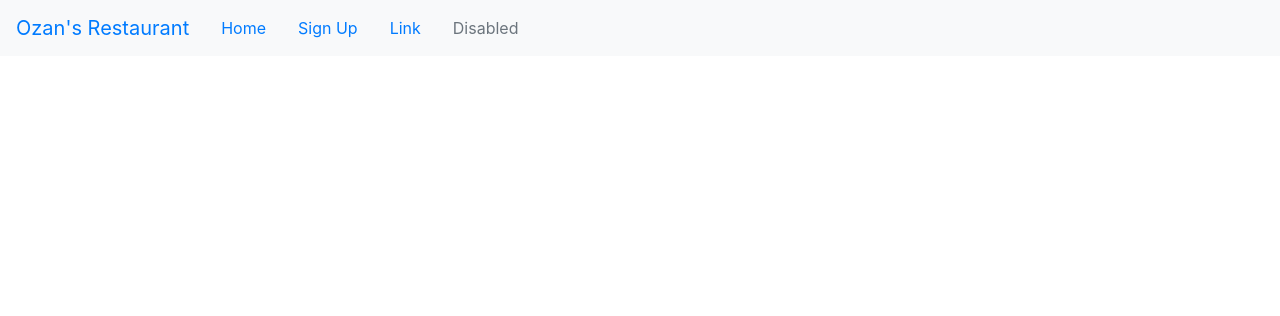
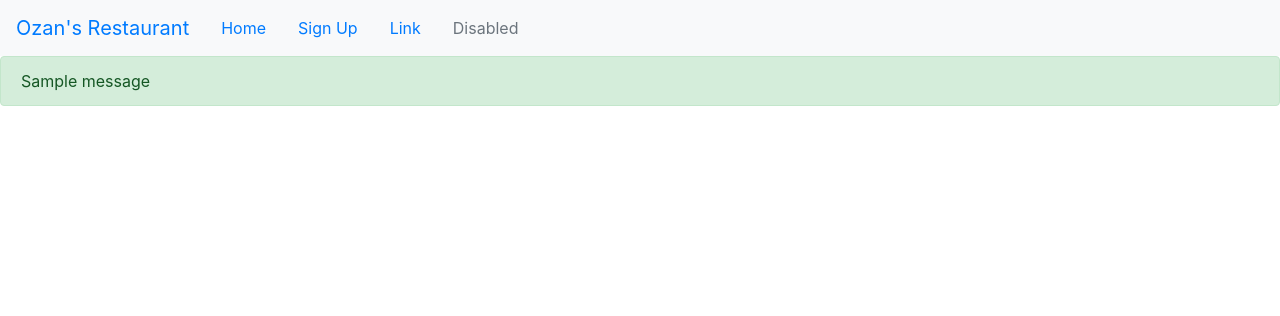
Before and after one commit to Ozan-007/Restaurant_Reservation_App, a Django app: page / in a window 1280 px wide. Shown: the top 316 px of the page. Run offline with Django 4.2, Linux system fonts and the light colour scheme; tables that the repository leaves empty hold one stand-in row (values such as "Sample post"); one stand-in notice (Sample message) is shown; some libraries are stand-ins or nearby versions.

Commit message:
added style to messages

```diff
--- a/reservation/templates/index.html
+++ b/reservation/templates/index.html
@@ -32,6 +32,14 @@
         </div>
       </nav>
       <body>
+        {% if messages %}
+        {% for message in messages %}
+        <div class="alert alert-success" role="alert">
+        {{ message }}
+        </div>
+        {% endfor %}
+{% endif %}
+
 
         {% block content %}
 
@@ -41,5 +49,5 @@
         <script src="https://code.jquery.com/jquery-3.2.1.slim.min.js" integrity="sha384-KJ3o2DKtIkvYIK3UENzmM7KCkRr/rE9/Qpg6aAZGJwFDMVNA/GpGFF93hXpG5KkN" crossorigin="anonymous"></script>
         <script src="https://cdnjs.cloudflare.com/ajax/libs/popper.js/1.12.9/umd/popper.min.js" integrity="sha384-ApNbgh9B+Y1QKtv3Rn7W3mgPxhU9K/ScQsAP7hUibX39j7fakFPskvXusvfa0b4Q" crossorigin="anonymous"></script>
         <script src="https://maxcdn.bootstrapcdn.com/bootstrap/4.0.0/js/bootstrap.min.js" integrity="sha384-JZR6Spejh4U02d8jOt6vLEHfe/JQGiRRSQQxSfFWpi1MquVdAyjUar5+76PVCmYl" crossorigin="anonymous"></script>
-      </body>
+    </body>
     </html>
--- a/reservation/templates/signup.html
+++ b/reservation/templates/signup.html
@@ -3,6 +3,9 @@
 
 {% block content %}
 {% load crispy_forms_tags %}
+
+
+
 <style>
     .container{
         border: red;
--- a/reservation/views.py
+++ b/reservation/views.py
@@ -2,6 +2,7 @@ from django.shortcuts import render, redirect
 from django.template import context
 from .forms import SignUpForm
 from django.contrib import messages
+import time
 # Create your views here.
 def index(request):
     context={}
@@ -14,7 +15,7 @@ def signup(request):
     if register_form.is_valid():
         register_form.save()
         username = register_form.cleaned_data.get('username')
-        messages.success(request, f'Account created for {username}.')
+        messages.success(request, f'Welcome {username}, your account has been created.')
         return redirect('index')
     context ={'signupform': SignUpForm()}
     return render(request,"signup.html",context)
```
